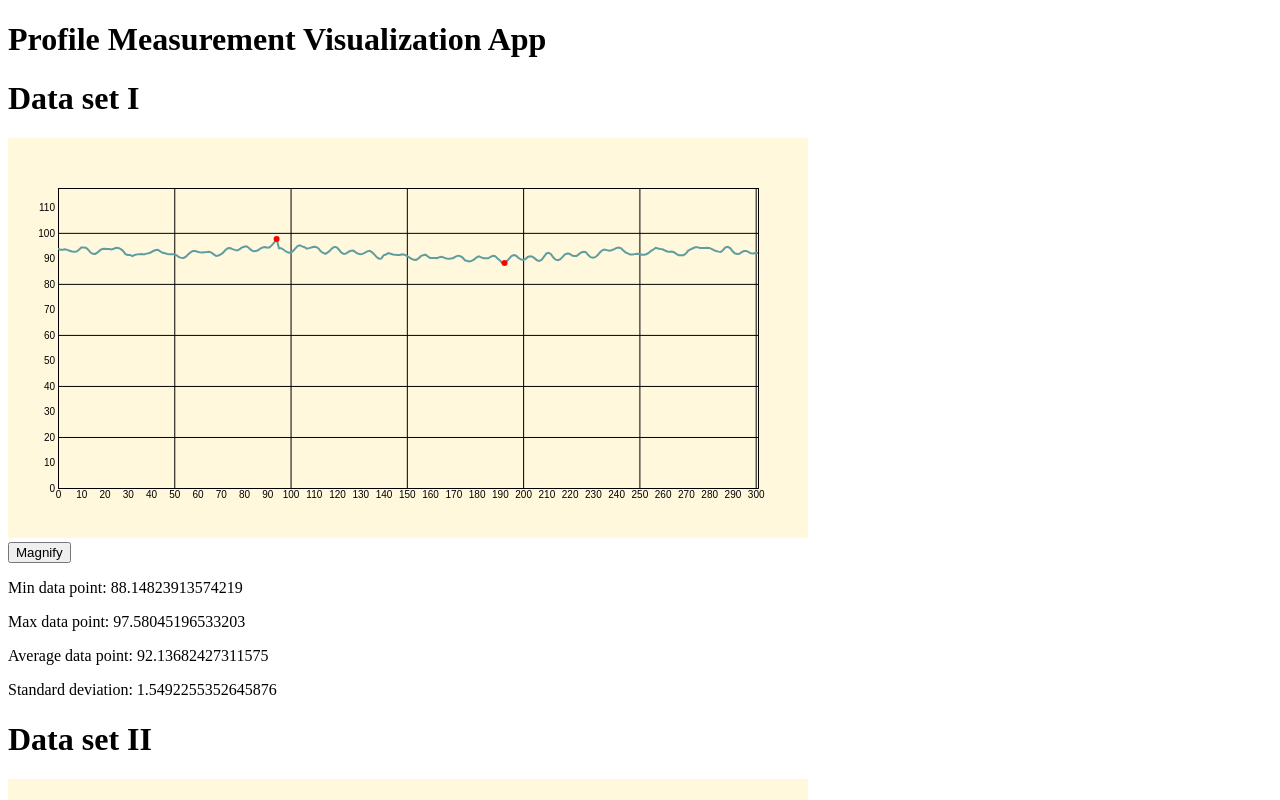
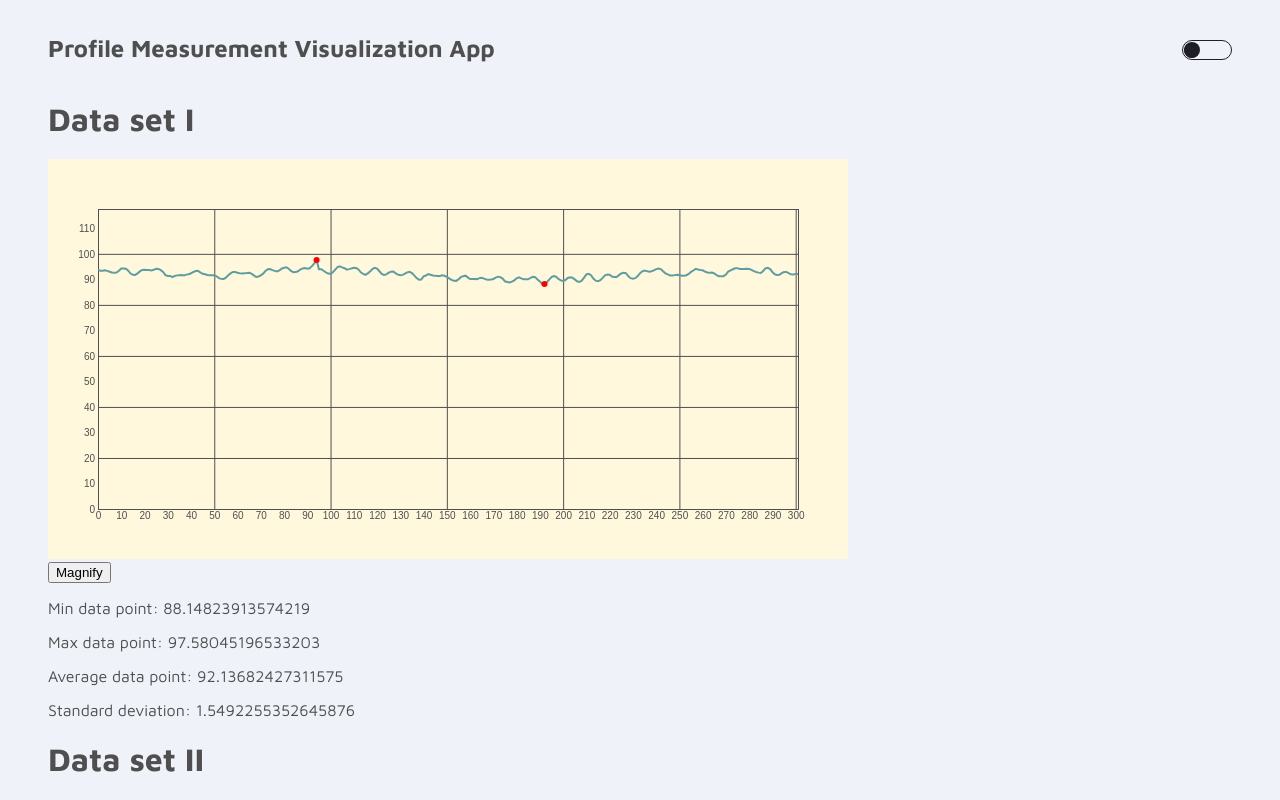
Before and after one commit to leannedo/data-visualization, a React app: page / in a window 1280 px wide. Shown: the top 800 px of the page. Built offline with nearby package versions, Linux system fonts and the light colour scheme.

Commit message:
add styling variables + dark mode feature

```diff
--- a/public/index.html
+++ b/public/index.html
@@ -5,9 +5,9 @@
     <link rel="icon" href="" />
     <meta name="viewport" content="width=device-width, initial-scale=1" />
     <meta name="theme-color" content="#000000" />
-    <link href="https://fonts.googleapis.com/css2?family=Montserrat:wght@400;500;600;700&display=swap" rel="stylesheet">
+    <link rel="preconnect" href="https://fonts.gstatic.com">
+    <link href="https://fonts.googleapis.com/css2?family=Maven+Pro:wght@400;600;700&display=swap" rel="stylesheet">
     <title>Profile Measurement</title>
-    <script src="https://kit.fontawesome.com/c78df84136.js" crossorigin="anonymous"></script>
 </head>
 <body>
 <noscript>You need to enable JavaScript to run this app.</noscript>
--- a/src/App.scss
+++ b/src/App.scss
@@ -3,6 +3,8 @@
  *
  * Basic styling for app component
  */
+
+$darkMode: "#toggle-dark-mode-cb:checked + .toggle-dark-mode-wrapper + .app";
 
 * {
   box-sizing: border-box;
@@ -14,5 +16,36 @@ html {
 
 body {
   margin: 0;
-  background-color: cornflowerblue;
+  width: 100%;
+  font-family: 'Maven Pro', sans-serif;
 }
+
+.app {
+  width: 100%;
+  background-color: var(--light-background-color);
+  color: var(--light-text-color);
+  transition: all 0.3s ease-in-out;
+  padding: 0 48px 48px 48px;
+}
+
+#{$darkMode} {
+  background: var(--dark-background-color);
+  color: var(--dark-text-color);
+}
+
+.header {
+  display: flex;
+  align-items: center;
+  justify-content: space-between;
+  padding-top: 18px;
+}
+
+.page-title {
+  color: var(--light-text-color);
+  font-size: 24px;
+  font-weight: 700;
+}
+
+#{$darkMode} .page-title {
+  color: var(--dark-text-color);
+}
--- a/src/App.tsx
+++ b/src/App.tsx
@@ -1,24 +1,21 @@
 import React from "react";
-import LineChart from "./components/LineChart";
-import response from "./response.json";
-import dataSanitizer from "./dataSanitizer";
+
+import "./App.scss";
+import "./styles/variables.scss";
+
+import Dashboard from "./views/Dashboard";
+import DarkModeToggle from "./components/DarkModeToggle";
 
 function App() {
-  const { filteredData1, filteredData2 } = dataSanitizer(response);
-
   return (
-    <div className="App">
-      <h1>Profile Measurement Visualization App</h1>
-      <LineChart
-        title="Data set I"
-        className="containerI"
-        data={filteredData1}
-      />
-      <LineChart
-        title="Data set II"
-        className="containerII"
-        data={filteredData2}
-      />
+    <div>
+      <DarkModeToggle />
+      <div className="app">
+        <header className="header">
+          <h1 className="page-title">Profile Measurement Visualization App</h1>
+        </header>
+        <Dashboard />
+      </div>
     </div>
   );
 }
--- /dev/null
+++ b/src/components/DarkModeToggle.scss
@@ -0,0 +1,60 @@
+// toggle switch
+#toggle-dark-mode-cb {
+  display: none;
+}
+
+.toggle-dark-mode-wrapper {
+
+}
+
+.toggle-dark-mode {
+  position: absolute;
+  top: 0;
+  right: 0;
+  margin: 40px 48px 30px 30px;
+
+  .toggle-border {
+    border: 1px solid #1e1f26;
+    width: 50px;
+    height: 20px;
+    display: block;
+    border-radius: 20px;
+    position: relative;
+  }
+
+  .toggle-indicator {
+    width: 16px;
+    height: 16px;
+    border-radius: 50%;
+    position: absolute;
+    background-color: #1e1f26;
+    top: 1px;
+    left: 1px;
+    transition: all 0.3s ease-in-out;
+    overflow: hidden;
+    box-sizing: border-box;
+
+    &::after {
+      content: '';
+      width: 14px;
+      height: 14px;
+      border-radius: 50%;
+      position: absolute;
+      bottom: -3px;
+      right: 5px;
+      background-color: #1e1f26;
+    }
+  }
+}
+
+#toggle-dark-mode-cb:checked + .toggle-dark-mode-wrapper {
+    .toggle-border {
+      border-color: white;
+    }
+
+    .toggle-indicator {
+      background-color: white;
+      left: calc( 50px - 20px );
+      transform: rotate(180deg);
+    }
+}
--- /dev/null
+++ b/src/components/DarkModeToggle.tsx
@@ -0,0 +1,19 @@
+import React from "react";
+import "./DarkModeToggle.scss";
+
+const DarkModeToggle = () => {
+  return (
+    <>
+      <input type="checkbox" id="toggle-dark-mode-cb" />
+      <div className="toggle-dark-mode-wrapper">
+        <label className="toggle-dark-mode" htmlFor="toggle-dark-mode-cb">
+          <span className="toggle-border">
+            <span className="toggle-indicator" />
+          </span>
+        </label>
+      </div>
+    </>
+  );
+};
+
+export default DarkModeToggle;
--- /dev/null
+++ b/src/styles/variables.scss
@@ -0,0 +1,29 @@
+:root {
+  /* #COLOR-SCHEME */
+  --primary-color: #3dd58d;
+  --secondary-color: #5252fe;
+  --red-color: #FC3A5C;
+  --orange-color: #F5AE23;
+  --white-color: #fff;
+
+  --light-background-color: #EFF3F9;
+  --light-text-color: #4F4F4F;
+
+  --dark-background-color: #212427;
+  --dark-text-color: #CACACA;
+
+  /* #DASHBOARD CARD */
+  --light-card-background-color: var(white-color);
+  --light-card-border-color: #EBEBEB;
+  --light-card-grid-border-color: #EFF3F9;
+
+  --dark-card-background-color: #282C31;
+  --dard-card-border-color: #4D4D4D;
+  --dark-card-grid-border-color: #4D4D4D;
+
+  /* #CHART */
+  --chart-line-color: var(--primary-color);
+  --chart-focus-color: var(--secondary-colorcolor);
+  --chart-min-point-color: var(--red-color);
+  --chart-max-point-color: var(--orange-color);
+}
--- /dev/null
+++ b/src/views/Dashboard.tsx
@@ -0,0 +1,25 @@
+import React from "react";
+import LineChart from "../components/LineChart";
+import response from "../response.json";
+import dataSanitizer from "../dataSanitizer";
+
+const Dashboard = () => {
+  const { filteredData1, filteredData2 } = dataSanitizer(response);
+
+  return (
+    <div className="dashboard">
+      <LineChart
+        title="Data set I"
+        className="containerI"
+        data={filteredData1}
+      />
+      <LineChart
+        title="Data set II"
+        className="containerII"
+        data={filteredData2}
+      />
+    </div>
+  );
+};
+
+export default Dashboard;
```
Also changed, not shown: src/views/Dashboard.scss (added).
